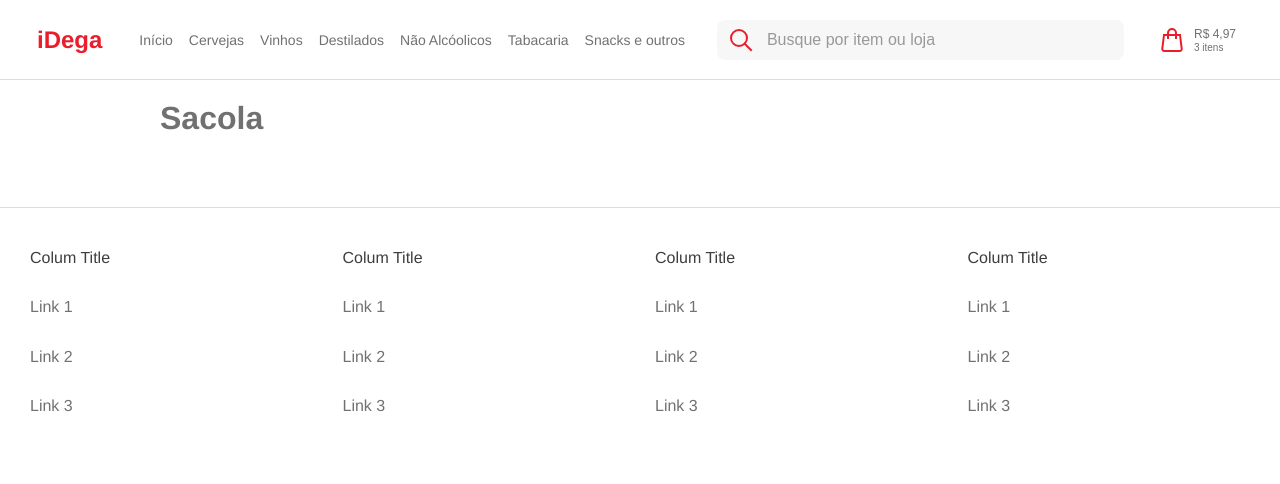
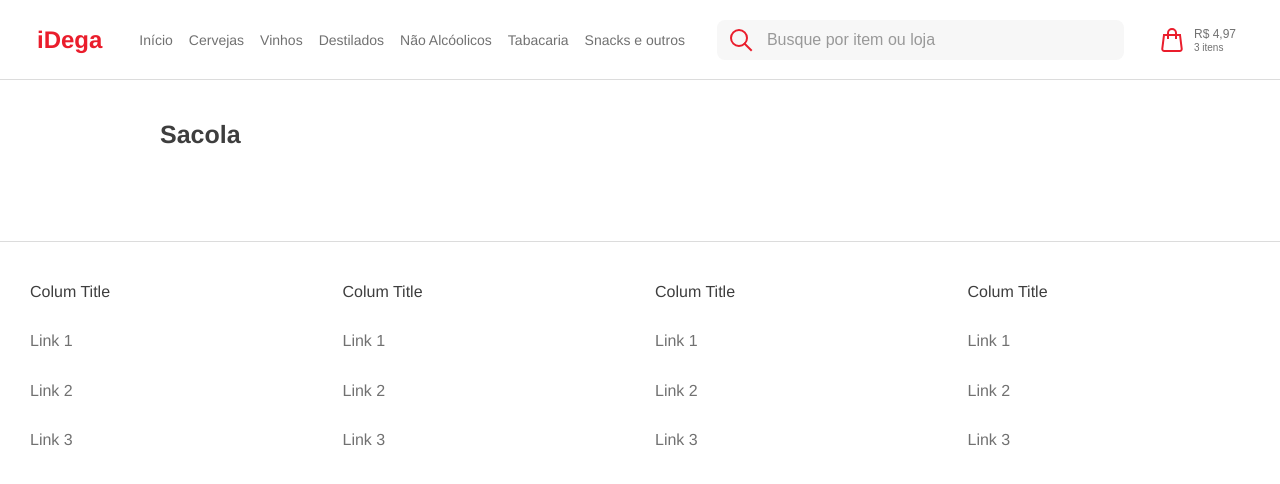
Before and after one commit to wilbelison/idega, a React (Create React App) app: page /cart in a window 1280 px wide. Shown: the top 484 px of the page. Built offline with nearby package versions, Linux system fonts and the light colour scheme; a web font is replaced by a local one.

Commit message:
categories titles

```diff
--- a/src/pages/Cart.jsx
+++ b/src/pages/Cart.jsx
@@ -1,7 +1,7 @@
 const Cart = () => {
   return (
     <main className="Cart">
-      <h1>Sacola</h1>
+      <h1 className="title">Sacola</h1>
     </main>
   );
 };
--- a/src/pages/Category.jsx
+++ b/src/pages/Category.jsx
@@ -1,12 +1,13 @@
 import { useParams } from "react-router-dom";
 
-const Category = () => {
+const Category = ({ categories }) => {
   const { categorySlug } = useParams();
+
+  const category = categories.filter((category) => category.slug === categorySlug)[0];
 
   return (
     <main className="Category">
-      <h1>Category</h1>
-      <h2>{categorySlug}</h2>
+      <h1 className="title">{category.title}</h1>
     </main>
   );
 };
--- a/src/pages/Home.jsx
+++ b/src/pages/Home.jsx
@@ -8,12 +8,12 @@ const Home = ({ catalog }) => {
         {items.map((categories) => {
           return <CategorieCard product={item} key={item.id} />;
         })}
-      </div>
+      </div> */}
       <div className="ItemsSlider">
         {catalog.map((item) => {
           return <ProductCard product={item} key={item.id} />;
         })}
-      </div> */}
+      </div>
       <section className="Grid">
         <h2 className="subtitle">Products Grid</h2>
         <ul className="ItemsGrid">
--- a/src/router/index.jsx
+++ b/src/router/index.jsx
@@ -289,7 +289,7 @@ function Router() {
         path="/"
         element={<Home categories={categories} catalog={catalog} />}
       />
-      <Route path="/category/:categorySlug" element={<Category />} />
+      <Route path="/category/:categorySlug" element={<Category categories={categories} />} />
       <Route path="/product/:productSlug" element={<Product />} />
       <Route path="/cart" element={<Cart />} />
     </Routes>
```
Also changed, not shown: src/assets/images/icon-left.svg (added), src/assets/images/icon-right.svg (added).
